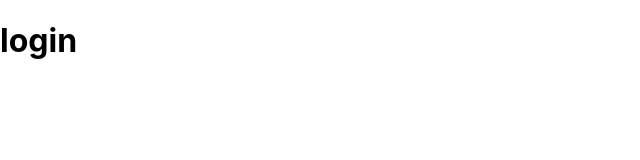
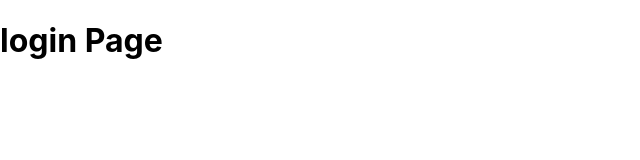
Before and after one commit to Rauf6t8/my-profile, a React (Create React App) app: page / in a window 1280 px wide. Shown: the top 160 px of the page, without its empty margins (0-640 px from the left). Built offline with nearby package versions, Linux system fonts and the light colour scheme.

Commit message:
nowwwwww

```diff
--- a/src/components/login/logIn.jsx
+++ b/src/components/login/logIn.jsx
@@ -4,7 +4,7 @@ import './login.css'
 const LogIn = () => {
   return (
     <div>
-      <h1>login</h1>
+      <h1>login Page </h1>
     </div>
   )
 }
```
